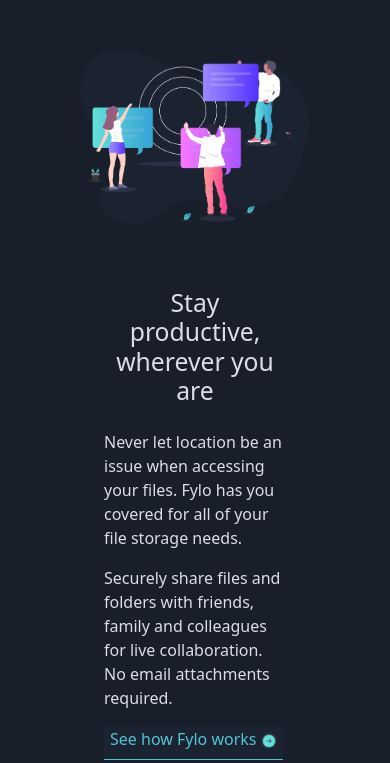
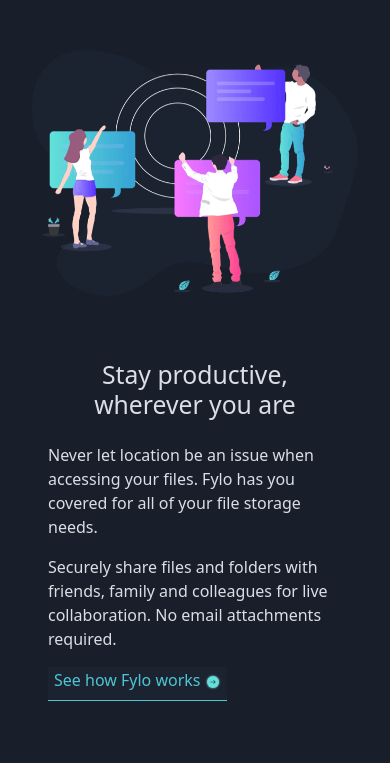
Before and after one commit to DiegoMajano/LandingPage, a website: page index.html in a window 390 px wide. Shown: the part 3671-4434 px from the top of the page. Drawn offline with nearby package versions, Linux system fonts and the light colour scheme.

Commit message:
fixing responsive

```diff
--- a/index.html
+++ b/index.html
@@ -79,11 +79,11 @@
             </div>
         </section>
         <section class="bg-darkblue text-secondary d-flex justify-content-center">
-            <div class="w-lg-75 d-flex flex-column align-items-center  flex-md-row my-10 px-9">
-                <div class="w-100 py-4 mb-2">
+            <div class="w-lg-75 d-flex flex-column align-items-center  flex-md-row my-10 px-sm-9 px-4">
+                <div class="w-100 py-4 mb-2 px-2">
                     <img class="w-100" src="src/images/illustration-stay-productive.png" alt="stay-productive">
                 </div>
-                <article class="w-100 px-4 mt-2">
+                <article class="w-100 px-2 mt-2 px-sm-4 px-4">
                     <h2 class="text-md-start text-center fs-2 my-4">Stay productive, wherever you are</h2>
                     <p>Never let location be an issue when accessing your files. Fylo has you covered for all of your file storage needs.</p>
                     <p>Securely share files and folders with friends, family and colleagues for live collaboration. No email attachments required.</p>
```
